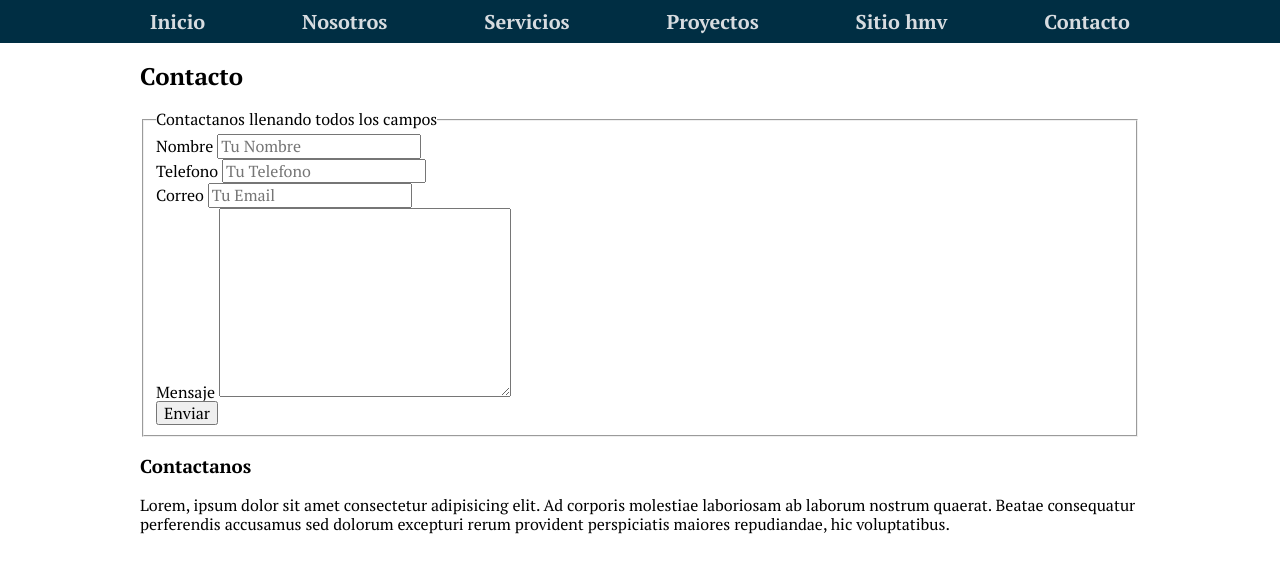
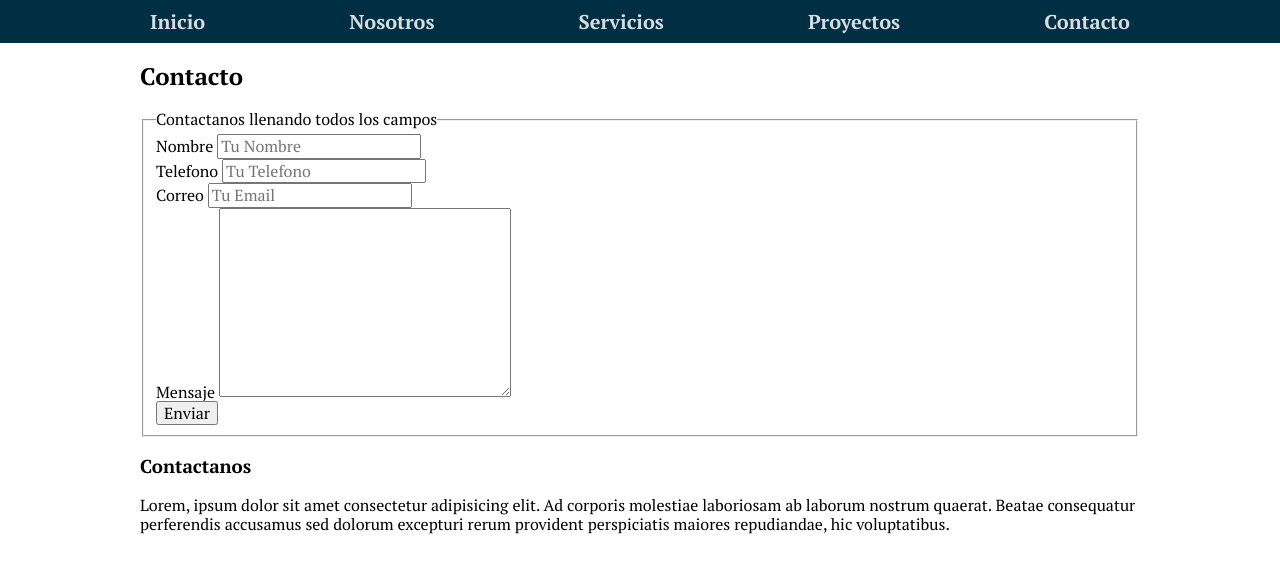
Before and after one commit to escano1/Javascript, a plain HTML site: page contacto.html in a window 1280 px wide. Drawn offline with Linux system fonts and the light colour scheme.

Commit message:
Eliminar pagina web de referencia

```diff
--- a/contacto.html
+++ b/contacto.html
@@ -22,7 +22,6 @@
         <a href="nosotros.html">Nosotros</a>
         <a href="servicios.html">Servicios</a>
         <a href="proyectos.html">Proyectos</a>
-        <a href="https://www.h-mv.com/General/Index.aspx?Lang=es-CO">Sitio hmv</a>
         <a href="contacto.html">Contacto</a>
     </nav>
 </div>
```
Also changed, not shown: index.html (+0 -1 lines), nosotros.html (+0 -1 lines), proyectos.html (+0 -1 lines), servicios.html (+0 -1 lines), imagenes/equipo.jpg (deleted), imagenes/logo_francodeman.jpg (deleted), 2 other files.
